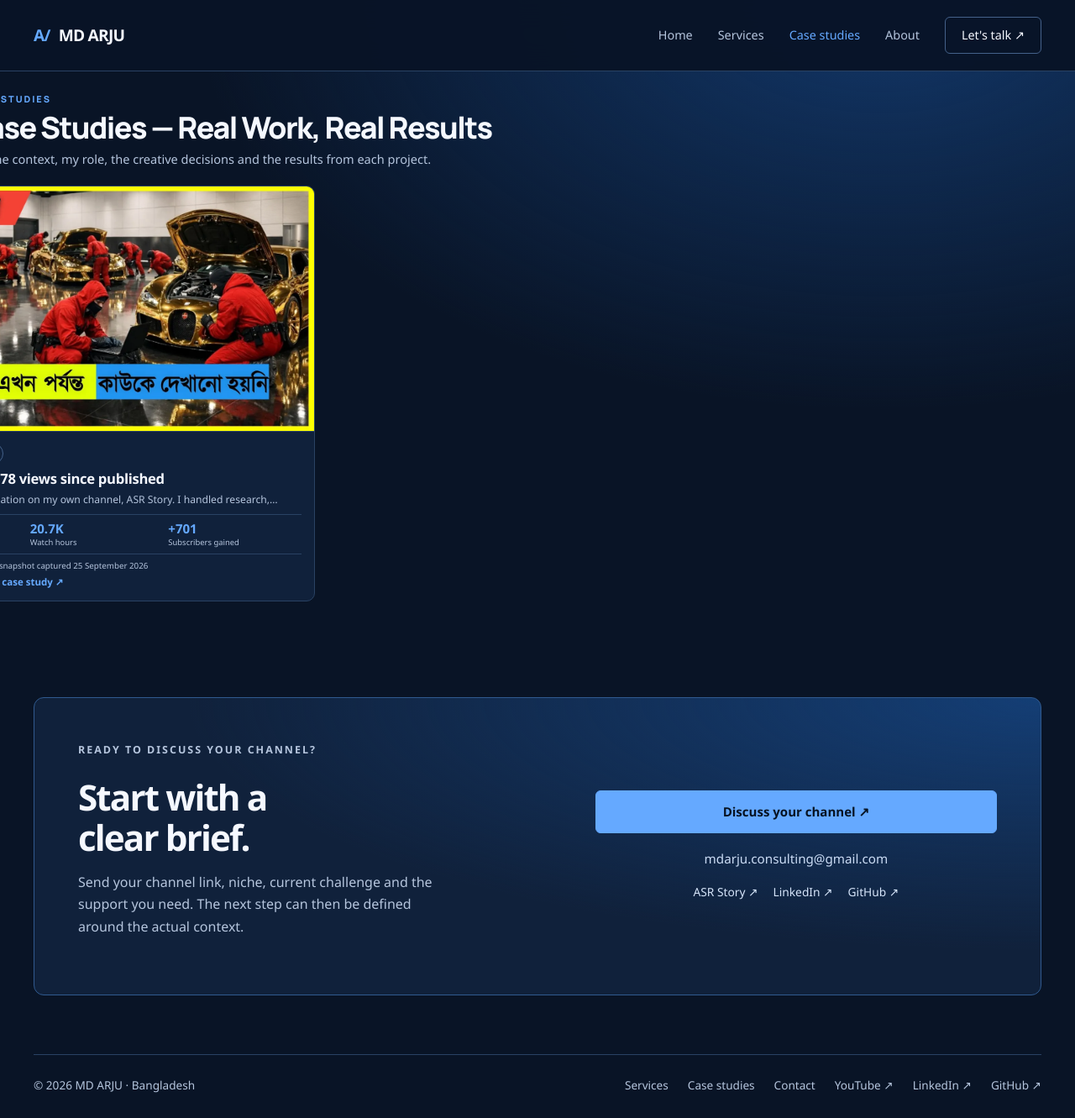
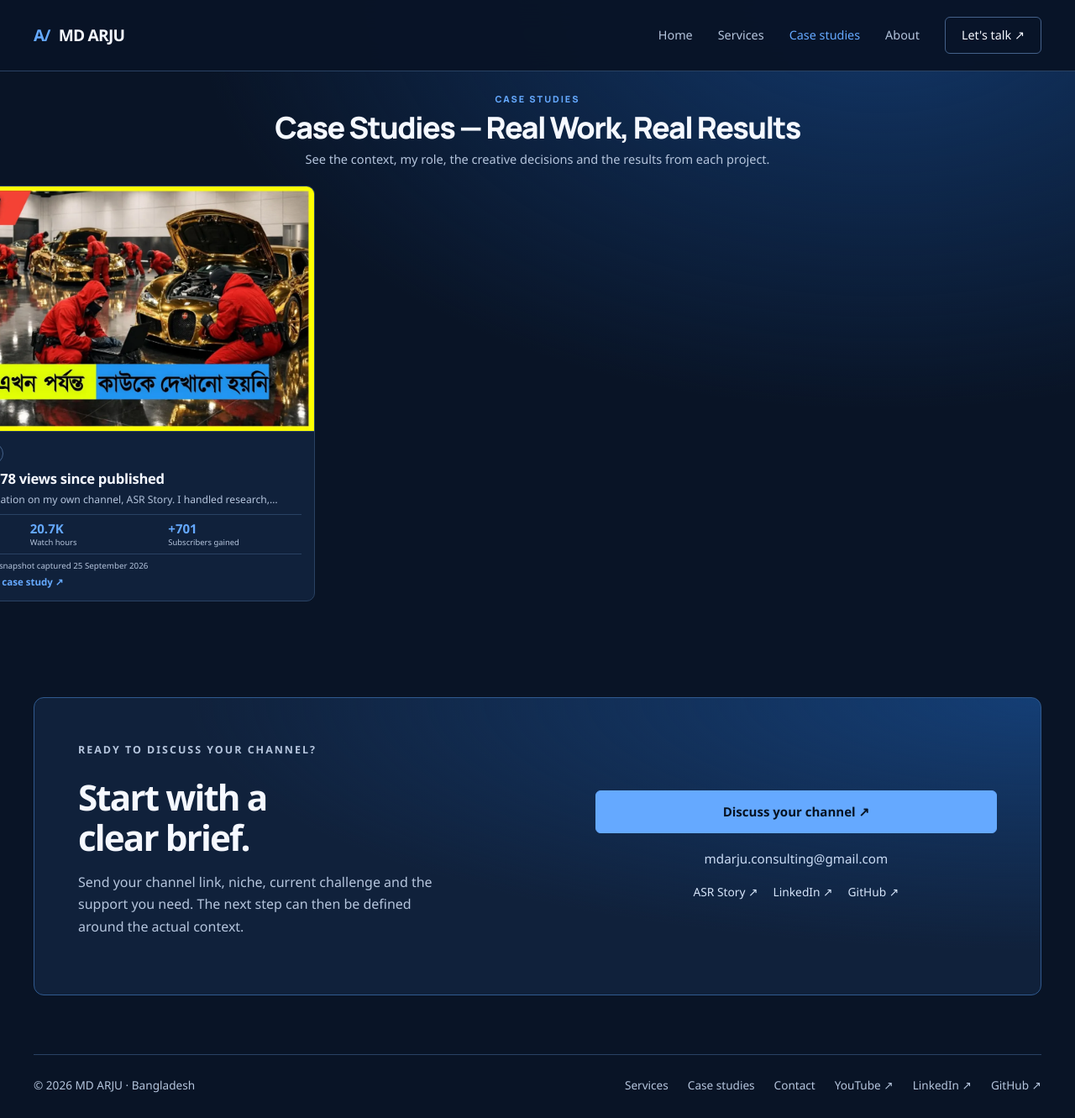
Before and after one commit to md-arju/md-arju.github.io, a Jekyll site: the page built from case-studies/index.html, in a window 1280 px wide and 1331 px high. Shown: the whole window at 84% size. Built offline with Jekyll 4.4.1, drawn with Linux system fonts in a browser that asks for light colours.

Commit message:
Center shared case studies hero heading

```diff
--- a/assets/pages.css
+++ b/assets/pages.css
@@ -265,3 +265,30 @@
     left:0;
   }
 }
+
+
+/* Center the shared Case Studies heading */
+#case-studies-page .case-studies-hero{
+  position:relative;
+  left:0!important;
+  width:100%;
+  max-width:none;
+  margin-left:auto!important;
+  margin-right:auto!important;
+  text-align:center;
+}
+#case-studies-page .case-studies-headline{
+  width:100%;
+  max-width:none;
+  margin-left:auto!important;
+  margin-right:auto!important;
+  text-align:center;
+}
+#case-studies-page .case-studies-hero .eyebrow{
+  text-align:center;
+}
+#case-studies-page .case-studies-hero>p:not(.eyebrow){
+  margin-left:auto;
+  margin-right:auto;
+  text-align:center;
+}
```
